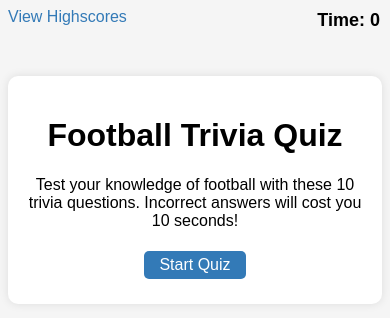
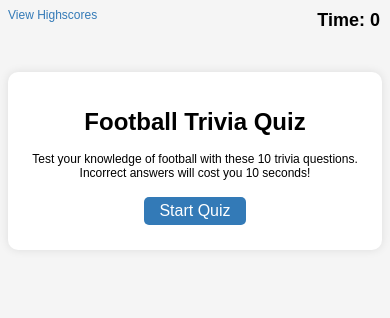
Before and after one commit to Nickncb96/timed-football-trivia-quiz-, a plain HTML site: page index.html in a window 390 px wide. Drawn offline with Linux system fonts and the light colour scheme.

Commit message:
final checks to ensure that all the files containing code are aligned and also updated the readme file as the project is almost completed

```diff
--- a/assets/css/styles.css
+++ b/assets/css/styles.css
@@ -107,3 +107,41 @@ li:nth-child(odd) {
 .incorrect {
   color: #f44336;
 }
+
+
+
+/* Media query for varioius devices
+
+    /* Adjustments for tablets */
+body {
+  font-size: 14px;
+}
+
+
+@media screen and (max-width: 992px) {
+
+  /* Adjustments for laptops */
+  body {
+    font-size: 16px;
+  }
+
+}
+
+@media screen and (max-width: 1200px) {
+
+  /* Adjustments for desktops */
+  body {
+    font-size: 18px;
+  }
+
+}
+
+@media screen and (max-width: 480px) {
+
+  /* Adjustments for phones */
+  body {
+    font-size: 12px;
+  }
+
+
+}
```
Also changed, not shown: 2 other files.
